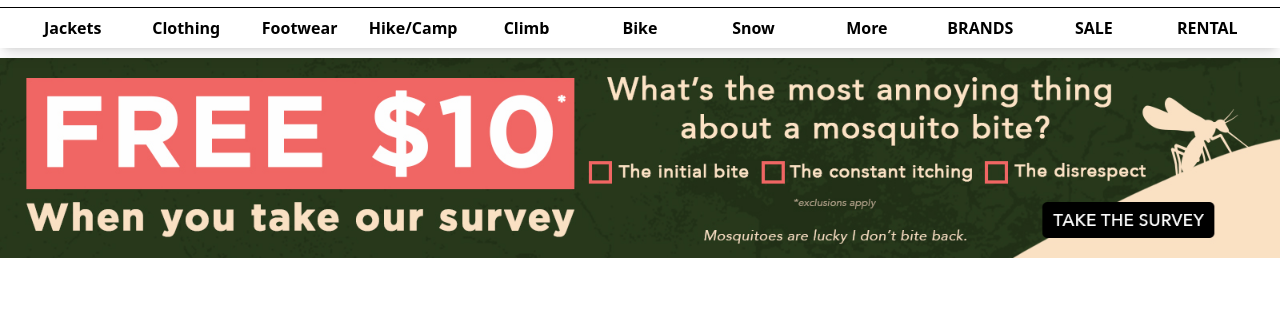
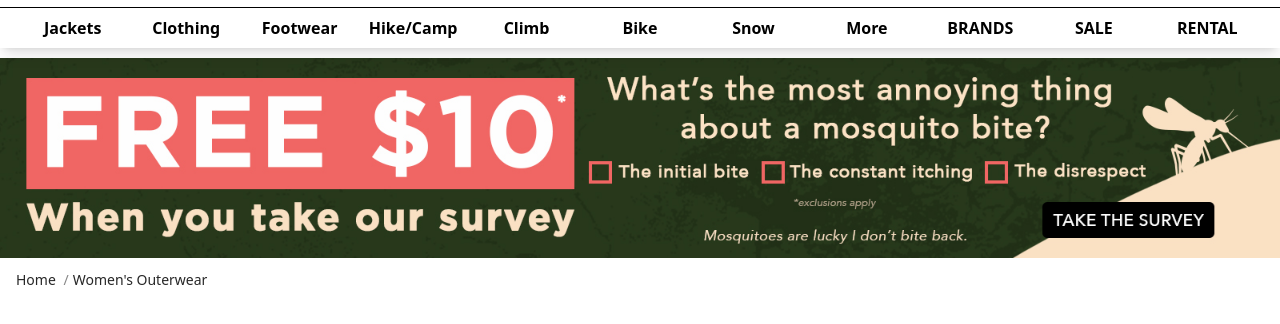
Before and after one commit to usman-FE/moosejaw, a website: page index.html in a window 1280 px wide. Shown: the part 92-416 px from the top of the page. Drawn offline with nearby package versions, Linux system fonts and the light colour scheme.

Commit message:
Built BREADCRUMB section

```diff
--- a/index.html
+++ b/index.html
@@ -2606,6 +2606,17 @@
       </a>
     </section>
     <!-- SURVEY SECTION END -->
+    <!-- BREADCRUMB SECTION START -->
+    <section class="my-6 md:mb-0 md:mt-3 px-4 pb-1 flex text-sm">
+      <div class="text-[#878787]">
+        <a href="#" class="text-[#272727] hover:text-[#ad2e39] hover:underline">Home</a>
+        <span class="px-1">/</span>
+      </div>
+      <div class="text-[#878787]">
+        <a href="#" class="text-[#272727] hover:text-[#ad2e39] hover:underline">Women's Outerwear</a>
+      </div>
+    </section>
+    <!-- BREADCRUMB SECTION END -->
   </main>
 </body>
 
```
Also changed, not shown: dist/main.css.
